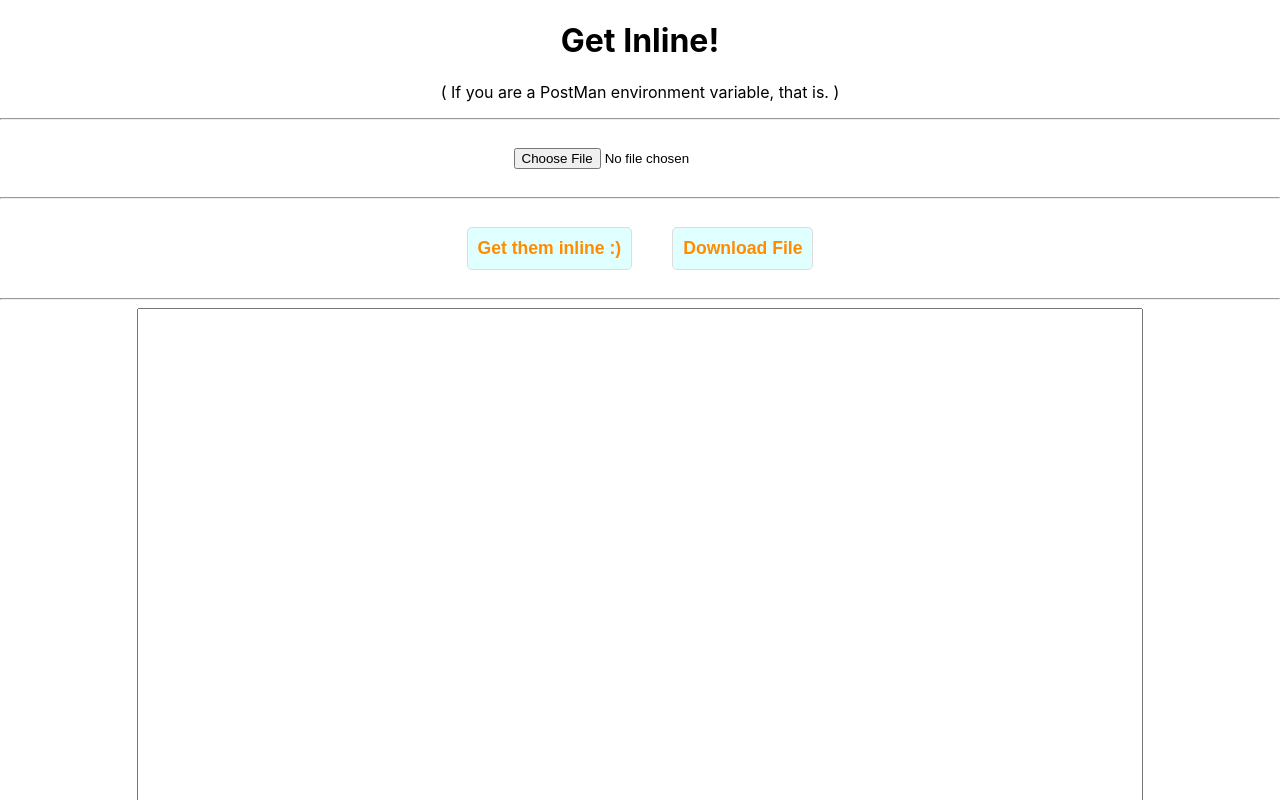
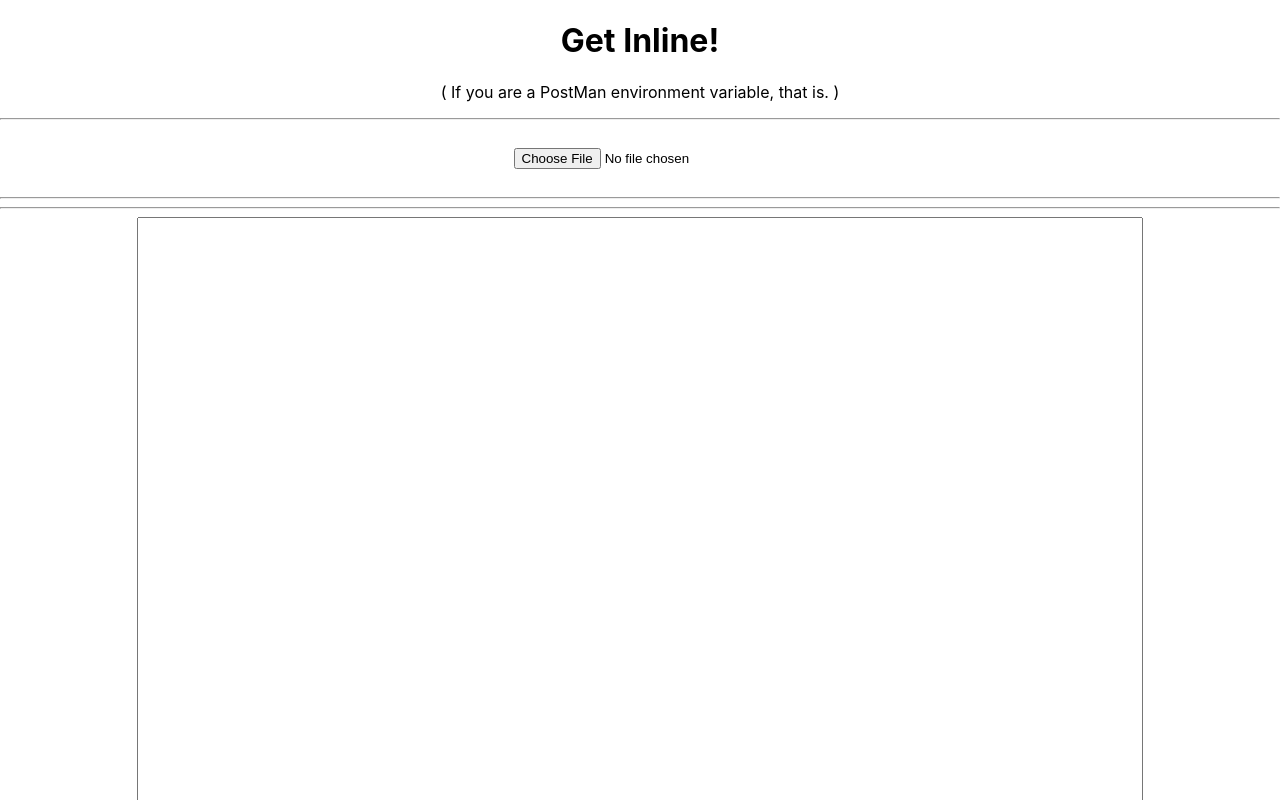
Before and after one commit to Sh-i-aw/Get-Inline, a React (Create React App) app: page / in a window 1280 px wide. Shown: the top 800 px of the page. Built offline with nearby package versions, Linux system fonts and the light colour scheme; the HTML template or start-up script is replaced by a standard one.

Commit message:
only show inline and download button if there is vars.

```diff
--- a/src/App.js
+++ b/src/App.js
@@ -113,12 +113,15 @@ function App() {
             <FileLoader file={file} onFileChange={handleFileUpload}/>
                 <hr/>
             <EnvVarSelect notice={notice} envList={envList} toggleCheck={toggleSingleCheck} toggleAllCheck={toggleAllCheck} handleInput={updateReplaceVal}></EnvVarSelect>
-            <div className="submitArea">
-                <button onClick={inlineVars}> Get them inline :)</button>
-                <button> Download File</button>
-            </div>
+            { ! notice ?
+                (<div className="submitArea">
+                    <button onClick={inlineVars}> Get them inline :)</button>
+                    <button> Download File</button>
+                </div>) : ""
+            }
             <hr/>
-            <textarea id="filePreview" value={updatedJSON} readOnly={true} style={{height: 800, width: 1000}}></textarea>
+            <textarea id="filePreview" value={updatedJSON} readOnly={true}
+                      style={{height: 800, width: 1000}}></textarea>
 
         </div>
     );
```
